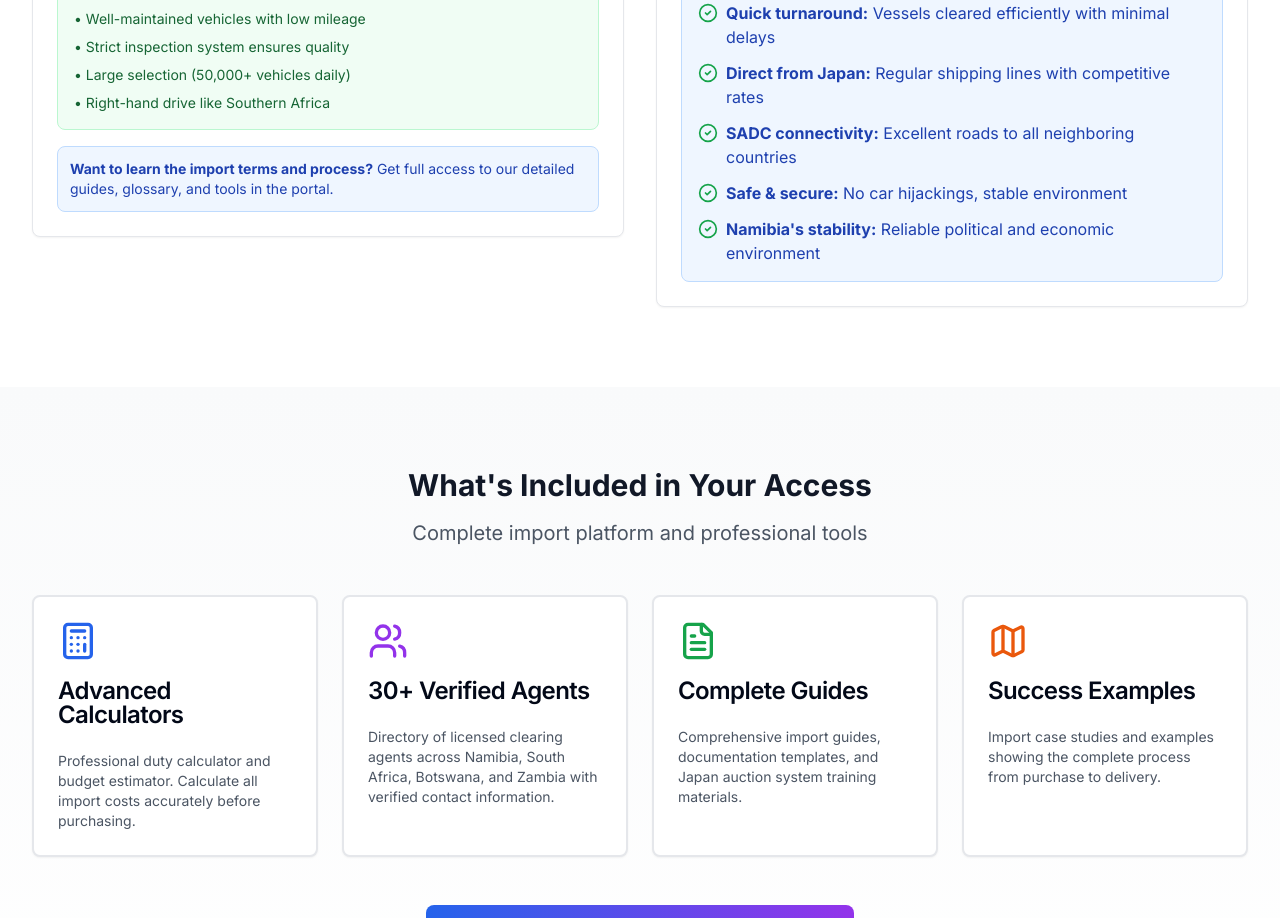
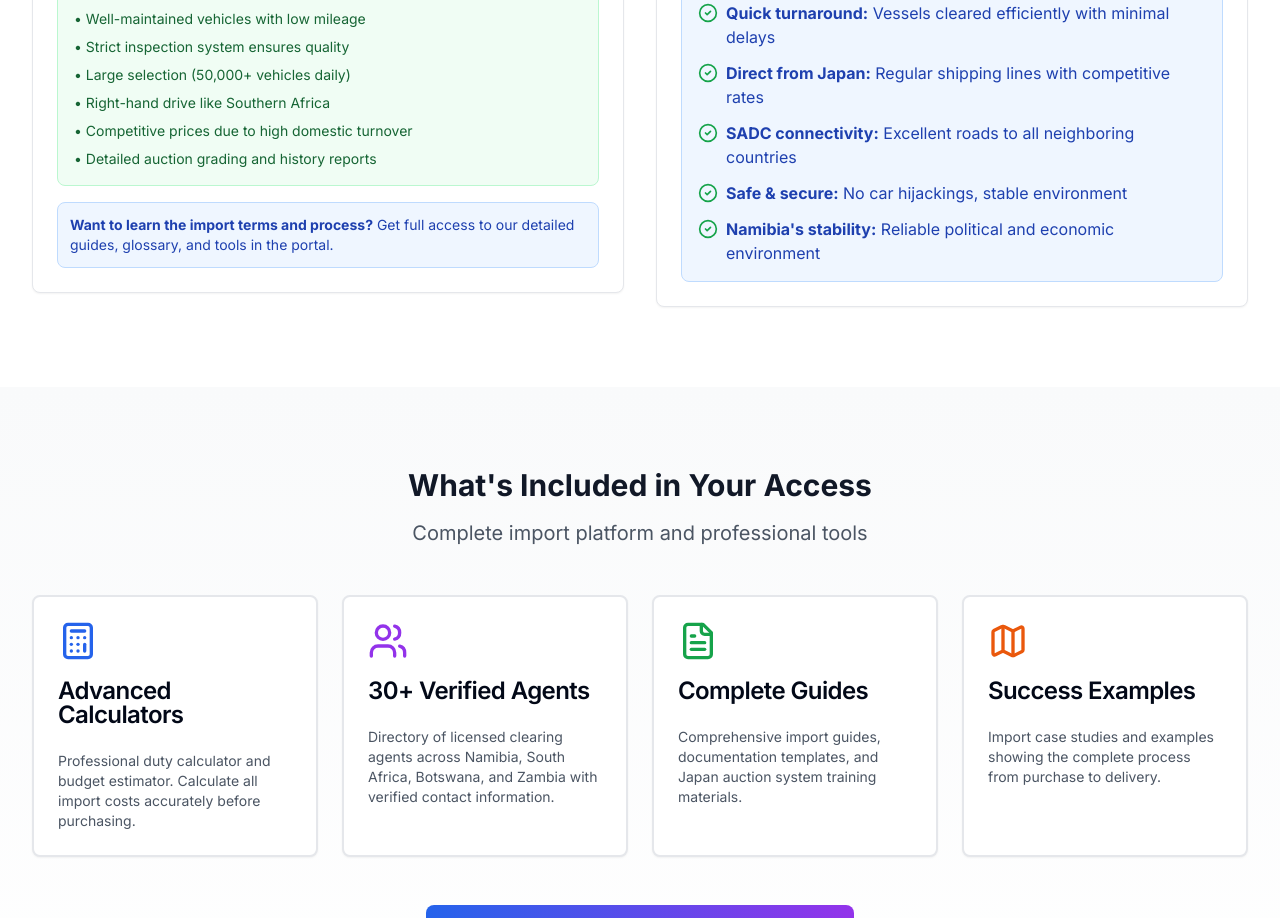
Before and after one commit to Mvula88/calculator, a Next.js app: page / in a window 1280 px wide. Shown: the part 2000-2918 px from the top of the page. Built offline with nearby package versions, Linux system fonts and the light colour scheme; no server answers.

Commit message:
Initial commit - clean structure

```diff
--- a/app/page.tsx
+++ b/app/page.tsx
@@ -373,6 +373,8 @@ export default function HomePage() {
                     <li>• Strict inspection system ensures quality</li>
                     <li>• Large selection (50,000+ vehicles daily)</li>
                     <li>• Right-hand drive like Southern Africa</li>
+                    <li>• Competitive prices due to high domestic turnover</li>
+                    <li>• Detailed auction grading and history reports</li>
                   </ul>
                 </div>
                 <div className="mt-4 p-3 bg-blue-50 border border-blue-200 rounded-lg">
```
